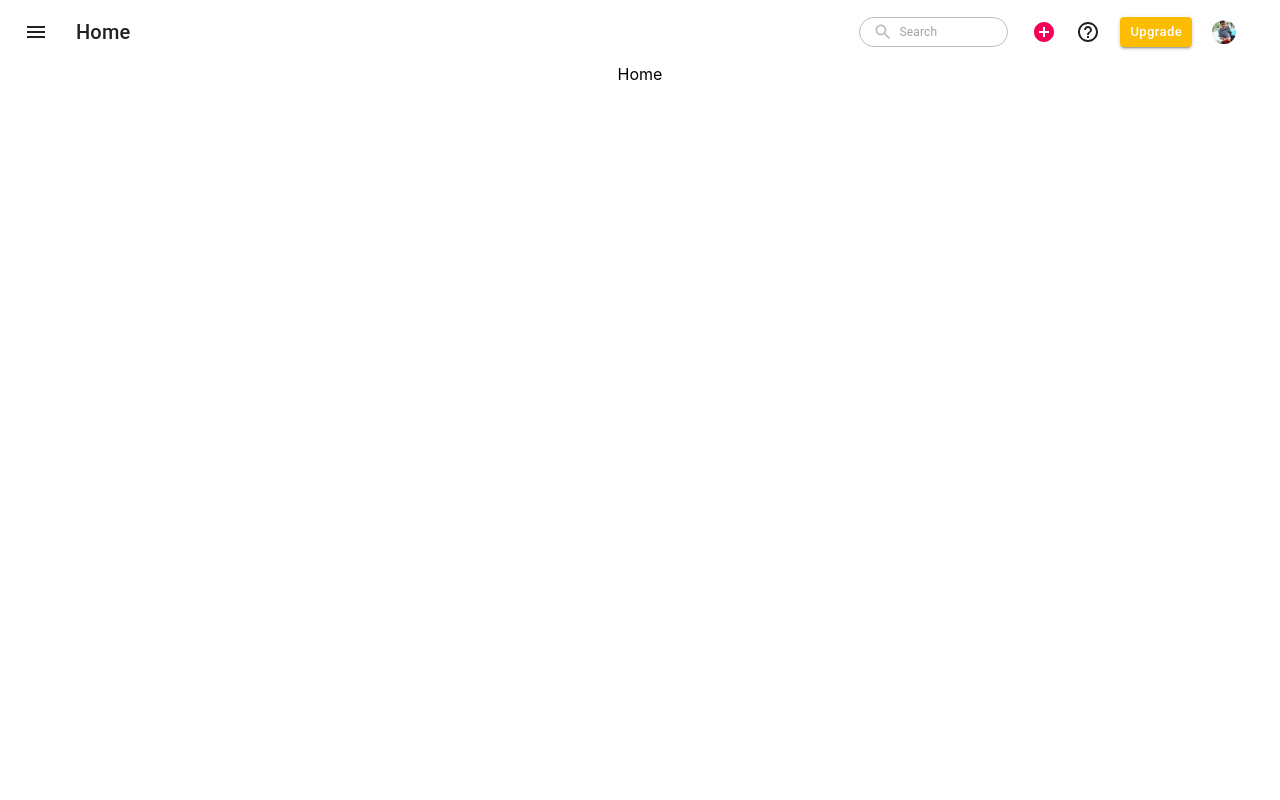
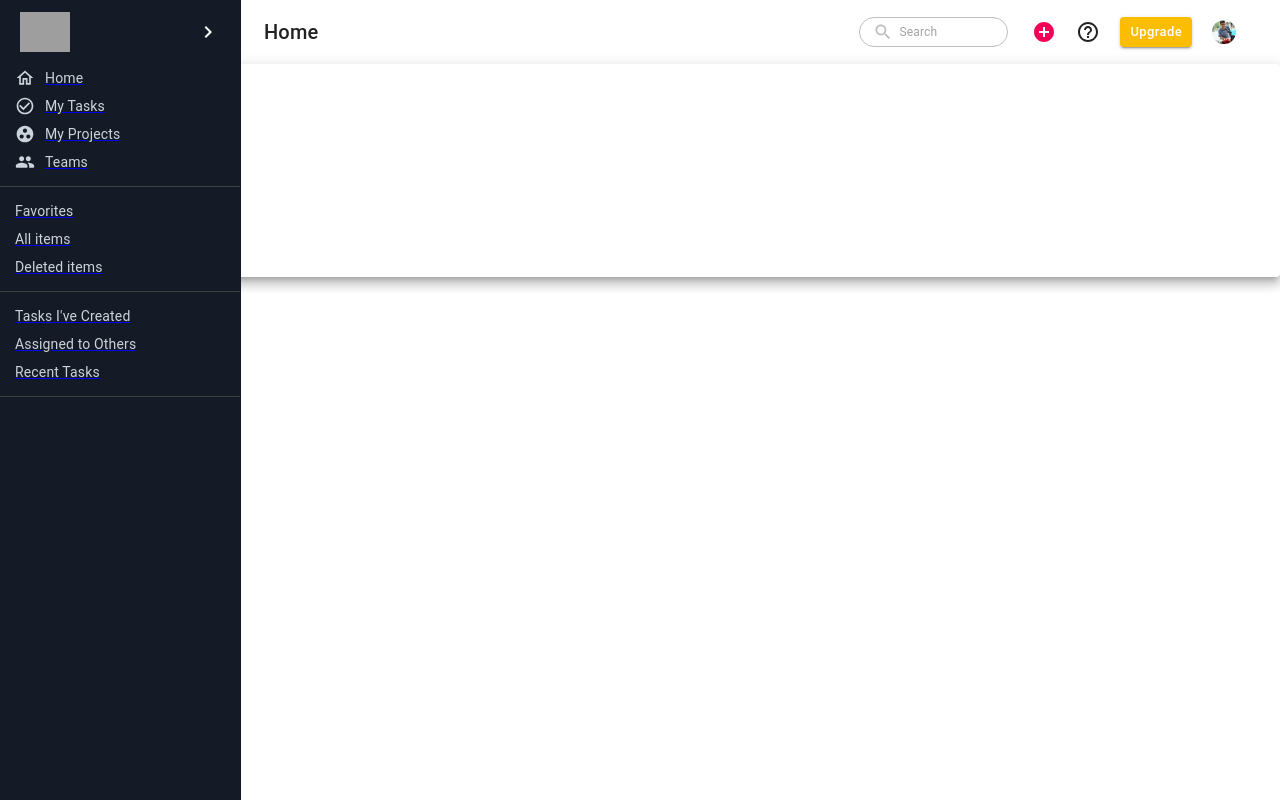
Before and after one commit to jayesh-kaza/Project-Management-App, a React (Create React App) app in the folder clientApp/: page / in a window 1280 px wide. Built offline with nearby package versions, Linux system fonts and the light colour scheme; grey boxes are pictures that could not be loaded; the HTML template or start-up script is replaced by a standard one.

Commit message:
fix side bar contents

```diff
--- a/clientApp/src/App.js
+++ b/clientApp/src/App.js
@@ -6,12 +6,13 @@ import {
   Route,
   Switch
 } from 'react-router-dom';
+import HomePage from "./Components/Pages/HomePage";
 
 const routes = [
   {
     path: '/',
     exact: true,
-    main: () => <div align="center">Home</div>
+    main: () =><HomePage />
   },
   {
     path: '/tasks',
@@ -28,7 +29,7 @@ const routes = [
 ]
 
 const App = props => {
-  const [open, setOpen] = React.useState(false);
+  const [open, setOpen] = React.useState(true);
   const handleDrawerOpen = () => {
     setOpen(true);
   };
--- a/clientApp/src/Components/Atoms/Divider/index.js
+++ b/clientApp/src/Components/Atoms/Divider/index.js
@@ -2,16 +2,18 @@ import React from "react";
 import { makeStyles } from "@material-ui/core";
 import { Divider } from "@material-ui/core";
 const useStyles = makeStyles(theme => ({
+    // marginTop: '16px',
+    // marginBottom: '16px',
     margin: {
-        marginTop: theme.spacing(2),
-        marginBottom: theme.spacing(2),
+        marginTop: theme.spacing(0),
+        marginBottom: theme.spacing(0),
     },
 }));
 const FullDivider = (props) => {
 
     const classes = useStyles();
     return (
-        <Divider className={classes.margin} light='true' style={{ background: props.color }} />
+        <Divider light='true' style={{ background: props.color, marginTop: props.space, marginBottom: props.space }} />
     )
 }
 export default FullDivider;
--- a/clientApp/src/Components/Molecules/DisplayList/index.js
+++ b/clientApp/src/Components/Molecules/DisplayList/index.js
@@ -0,0 +1,64 @@
+import React from "react";
+import { makeStyles } from "@material-ui/core/styles";
+import { Link } from 'react-router-dom';
+import {
+    List,
+    ListItem,
+    ListItemText,
+} from "@material-ui/core";
+import FullDivider from "../../Atoms/Divider";
+import Typography from '@material-ui/core/Typography';
+const useStyles = makeStyles(theme => ({
+    margin: {
+        marginTop: theme.spacing(0),
+        marginBottom: theme.spacing(0)
+    },
+    link: {
+        marginTop: '0px',
+        marginBottom: '0px',
+        "&:hover": {
+            textDecoration: 'none',
+        },
+        height: '10px',
+    },
+    list: {
+
+        "&:hover": {
+            backgroundColor: 'rgba(255,255,255,.08)'
+        },
+        "&:focus": {
+            backgroundColor: 'rgba(255,255,255,.2)'
+        },
+        paddingLeft: '15px',
+        height: '28px',
+        paddingBottom: '0px',
+        paddingTop: '0px',
+    },
+    listText: {
+        color: '#cbd4db',
+        fontFamily: '-apple-system,BlinkMacSystemFont,"Segoe UI", Roboto, "Helvetica Neue", Helvetica, Arial, sans- serif',
+    },
+}));
+
+const DisplayList = (props) => {
+    const classes = useStyles();
+    const items = props.items;
+    return (
+        <List style={{
+            paddingTop: '0px',
+            paddingBottom: '0px',
+        }}>
+
+            {
+                Object.keys(items).map(key => (
+                    <Link className={classes.link} to={items[key][1]}>
+                        <ListItem className={classes.list} button key={key}>
+                            <ListItemText className={classes.listText} primary={<Typography variant='body2'>{key}</Typography>} />
+                        </ListItem>
+                    </Link>
+                ))}
+            <FullDivider space='10px' color='#424242' />
+        </List>
+    )
+}
+export default DisplayList;
--- a/clientApp/src/Components/Molecules/DisplayListWithIcon/index.js
+++ b/clientApp/src/Components/Molecules/DisplayListWithIcon/index.js
@@ -1,6 +1,7 @@
 import React from "react";
 import { makeStyles } from "@material-ui/core/styles";
 import { Link } from 'react-router-dom';
+import Typography from '@material-ui/core/Typography';
 import {
     List,
     ListItem,
@@ -11,11 +12,7 @@ import FullDivider from "../../Atoms/Divider";
 const useStyles = makeStyles(theme => ({
     icon: {
         color: '#cbd4db',
-        minWidth: '35px',
-    },
-    margin: {
-        marginTop: theme.spacing(2),
-        marginBottom: theme.spacing(2)
+        minWidth: '30px',
     },
     link: {
         "&:hover": {
@@ -36,6 +33,12 @@ const useStyles = makeStyles(theme => ({
         paddingTop: '0px',
     },
     listText: {
+        fontWeight: '400',
+        fontSize: '14px',
+        primary: {
+            fontSize: '14px',
+            fontWeight: '400',
+        },
         color: '#cbd4db',
         fontFamily: '-apple-system,BlinkMacSystemFont,"Segoe UI", Roboto, "Helvetica Neue", Helvetica, Arial, sans- serif',
     },
@@ -46,7 +49,10 @@ const DisplayListWithIcon = (props) => {
     const items = props.items;
     const flag = props.flag;
     return (
-        <List>
+        <List style={{
+            paddingTop: '0px',
+            paddingBottom: '0px',
+        }}>
             {
                 Object.keys(items).map(key => (
                     <Link className={classes.link} to={items[key][1]}>
@@ -54,11 +60,11 @@ const DisplayListWithIcon = (props) => {
                             <ListItemIcon className={classes.icon}>
                                 {items[key][0]}
                             </ListItemIcon>
-                            <ListItemText className={classes.listText} primary={key} />
+                            <ListItemText styles={{ fontSize: '14px' }} className={classes.listText} primary={<Typography variant='body2'>{key}</Typography>} />
                         </ListItem>
                     </Link>
                 ))}
-            <FullDivider color='#616161' />
+            <FullDivider space='10px' color='#424242' />
         </List>
     )
 }
--- a/clientApp/src/Components/Organism/SideBar/index.js
+++ b/clientApp/src/Components/Organism/SideBar/index.js
@@ -11,6 +11,7 @@ import GroupWorkIcon from '@material-ui/icons/GroupWork';
 import GroupRoundedIcon from '@material-ui/icons/GroupRounded';
 import Logo from "../../Molecules/Logo";
 import DisplayListWithIcon from "../../Molecules/DisplayListWithIcon";
+import DisplayList from '../../Molecules/DisplayList'
 const drawerWidth = 240;
 const useStyles = makeStyles(theme => ({
     root: {
@@ -89,9 +90,9 @@ function SideBar({ open, handleDrawerClose, routes }) {
                     <ChevronRightIcon />
                 </IconButton>
             </div>
-            <DisplayListWithIcon flag='true' items={items} />
-            <DisplayListWithIcon flag='false' items={list1} />
-            <DisplayListWithIcon flag='false' items={list2} />
+            <DisplayListWithIcon items={items} />
+            <DisplayList items={list1} />
+            <DisplayList items={list2} />
         </Drawer>
     );
 }
--- a/clientApp/src/Components/Organism/UserMenu/index.js
+++ b/clientApp/src/Components/Organism/UserMenu/index.js
@@ -6,6 +6,7 @@ import MenuItem from "@material-ui/core/MenuItem";
 import ListItemIcon from "@material-ui/core/ListItemIcon";
 import ListItemText from "@material-ui/core/ListItemText";
 import CheckIcon from "@material-ui/icons/Check";
+import FullDivider from "../../Atoms/Divider";
 const StyledMenu = withStyles({
   paper: {
     border: "1px solid #d3d4d5"
@@ -72,6 +73,7 @@ export default function UserMenu(props) {
           </ListItemIcon>
           <ListItemText primary="zemosolabs" />
         </StyledMenuItem>
+        <FullDivider color=''/>
         <StyledMenuItem>
           <ListItemIcon></ListItemIcon>
           <ListItemText primary="Organisation Settings" />
--- /dev/null
+++ b/clientApp/src/Components/Pages/HomePage/index.js
@@ -0,0 +1,59 @@
+
+import React from 'react';
+import { makeStyles } from '@material-ui/core/styles';
+import Card from '@material-ui/core/Card';
+import CardActions from '@material-ui/core/CardActions';
+import CardContent from '@material-ui/core/CardContent';
+import Button from '@material-ui/core/Button';
+import Typography from '@material-ui/core/Typography';
+
+const useStyles = makeStyles({
+    card: {
+        minWidth: 20,
+        height: '100',
+        width: '100'
+    },
+    bullet: {
+        display: 'inline-block',
+        margin: '0 2px',
+        transform: 'scale(0.8)',
+    },
+    title: {
+        fontSize: 14,
+    },
+    pos: {
+        marginBottom: 12,
+    },
+});
+const HomePage = (props) => {
+    const card = <Card raised='true' />
+    const classes = useStyles();
+    return (
+        <Card raised='true' className={classes.card}>
+            <CardContent>
+                <Typography className={classes.title} color="textSecondary" gutterBottom>
+                    Word of the Day
+          </Typography>
+                <Typography variant="h5" component="h2">
+                    be
+
+                    nev
+
+                    lent
+          </Typography>
+                <Typography className={classes.pos} color="textSecondary">
+                    adjective
+          </Typography>
+                <Typography variant="body2" component="p">
+                    well meaning and kindly.
+            <br />
+                    {'"a benevolent smile"'}
+                </Typography>
+            </CardContent>
+            <CardActions>
+                <Button size="small">Learn More</Button>
+            </CardActions>
+        </Card>
+    )
+}
+export default HomePage;
```
